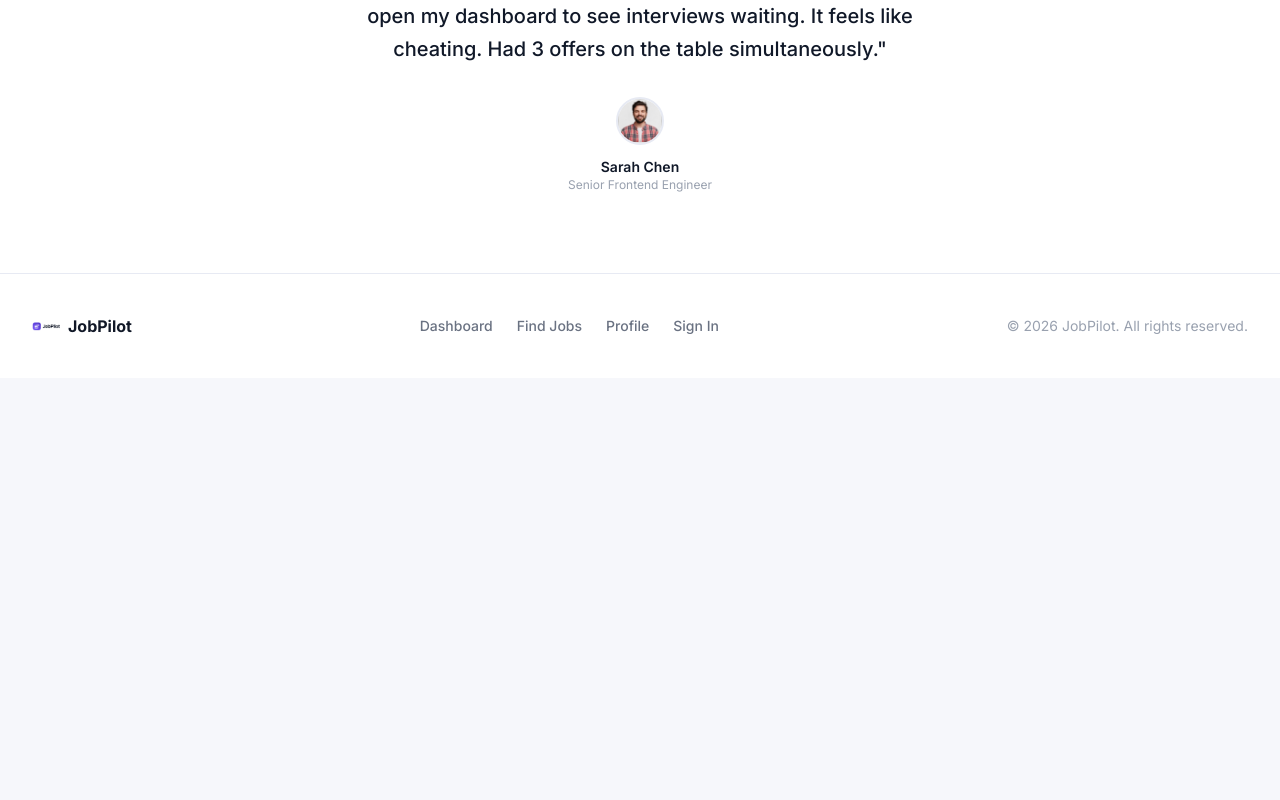
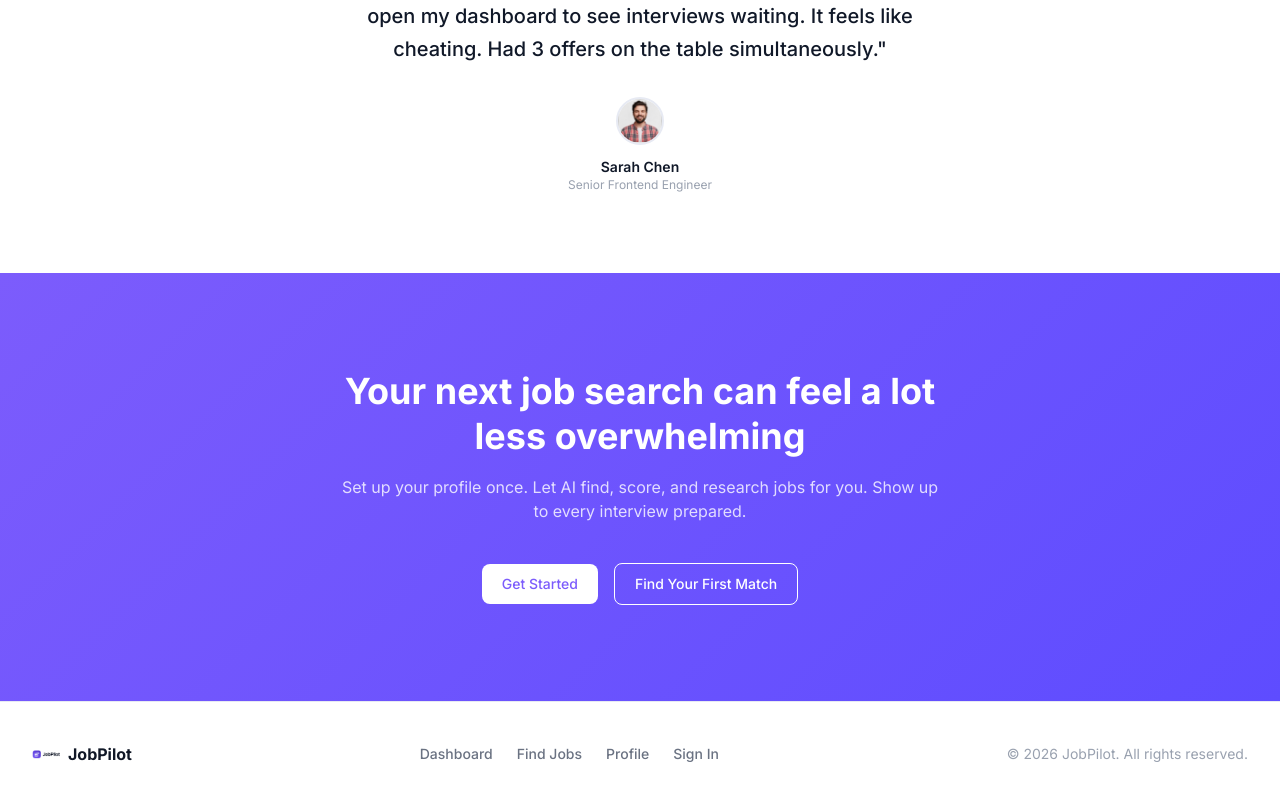
Before and after one commit to mhassanrahi/job-pilot, a Next.js app: page / in a window 1280 px wide. Shown: the part 2388-3188 px from the top of the page. Before the commit the page ends 2766 px from the top, so only its background shows below. Built offline with nearby package versions, Linux system fonts and the light colour scheme.

Commit message:
feat: add BottomCta and assemble complete homepage

```diff
--- a/app/page.tsx
+++ b/app/page.tsx
@@ -3,6 +3,7 @@ import { Footer } from "@/components/layout/Footer";
 import { Hero } from "@/components/homepage/Hero";
 import { Features } from "@/components/homepage/Features";
 import { Testimonial } from "@/components/homepage/Testimonial";
+import { BottomCta } from "@/components/homepage/BottomCta";
 
 export default function HomePage() {
   return (
@@ -12,6 +13,7 @@ export default function HomePage() {
         <Hero />
         <Features />
         <Testimonial />
+        <BottomCta />
       </main>
       <Footer />
     </>
--- /dev/null
+++ b/components/homepage/BottomCta.tsx
@@ -0,0 +1,40 @@
+import Link from "next/link";
+
+export function BottomCta() {
+  return (
+    <section
+      className="py-24 text-center"
+      style={{
+        background:
+          "linear-gradient(135deg, var(--color-accent) 0%, var(--color-accent-dark) 100%)",
+      }}
+    >
+      <div className="max-w-2xl mx-auto px-8">
+        <h2 className="text-4xl font-bold text-accent-foreground leading-tight mb-4">
+          Your next job search can feel a lot less overwhelming
+        </h2>
+        <p
+          className="text-base mb-10"
+          style={{ color: "rgba(255, 255, 255, 0.8)" }}
+        >
+          Set up your profile once. Let AI find, score, and research jobs for
+          you. Show up to every interview prepared.
+        </p>
+        <div className="flex items-center justify-center gap-4">
+          <Link
+            href="/login"
+            className="bg-accent-foreground text-accent text-sm font-medium px-5 py-2.5 rounded-md hover:bg-surface-secondary transition-colors"
+          >
+            Get Started
+          </Link>
+          <Link
+            href="/login"
+            className="text-sm font-medium px-5 py-2.5 rounded-md border border-accent-foreground text-accent-foreground hover:bg-white/10 transition-colors"
+          >
+            Find Your First Match
+          </Link>
+        </div>
+      </div>
+    </section>
+  );
+}
```
